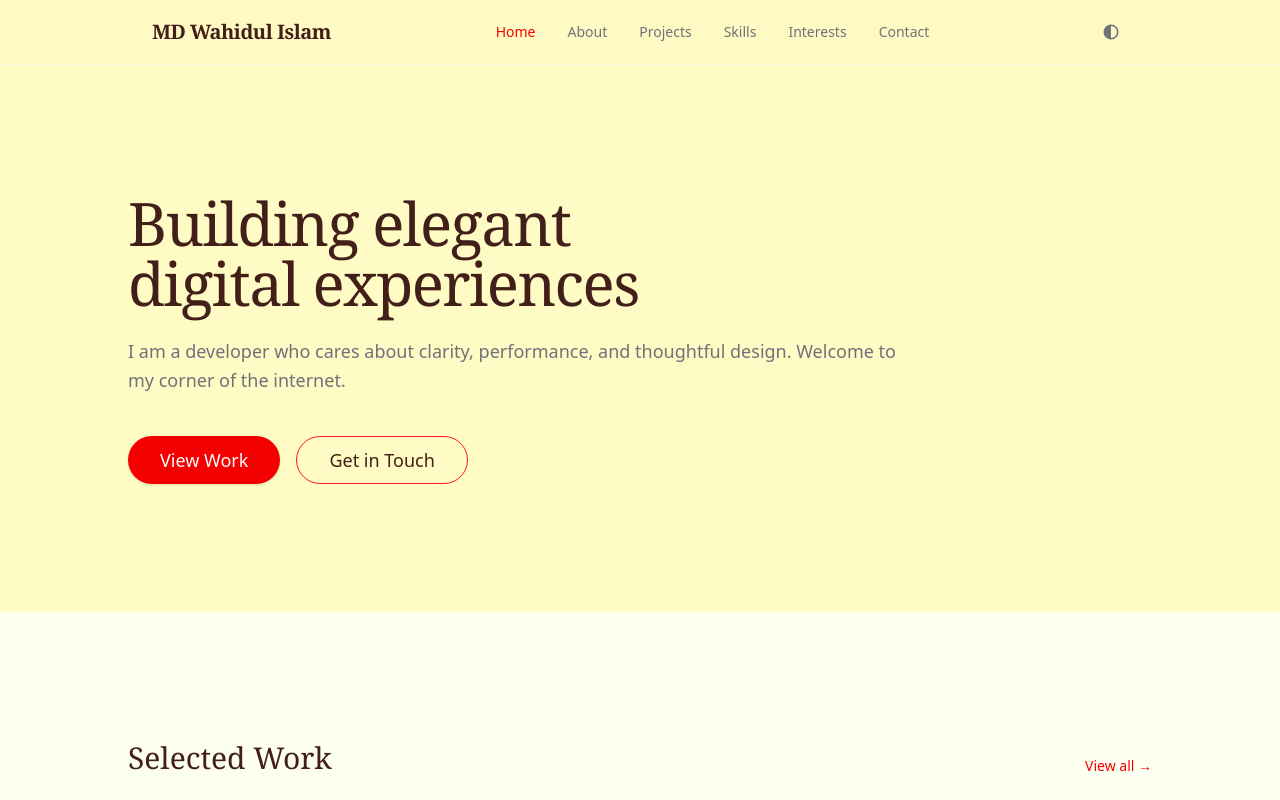
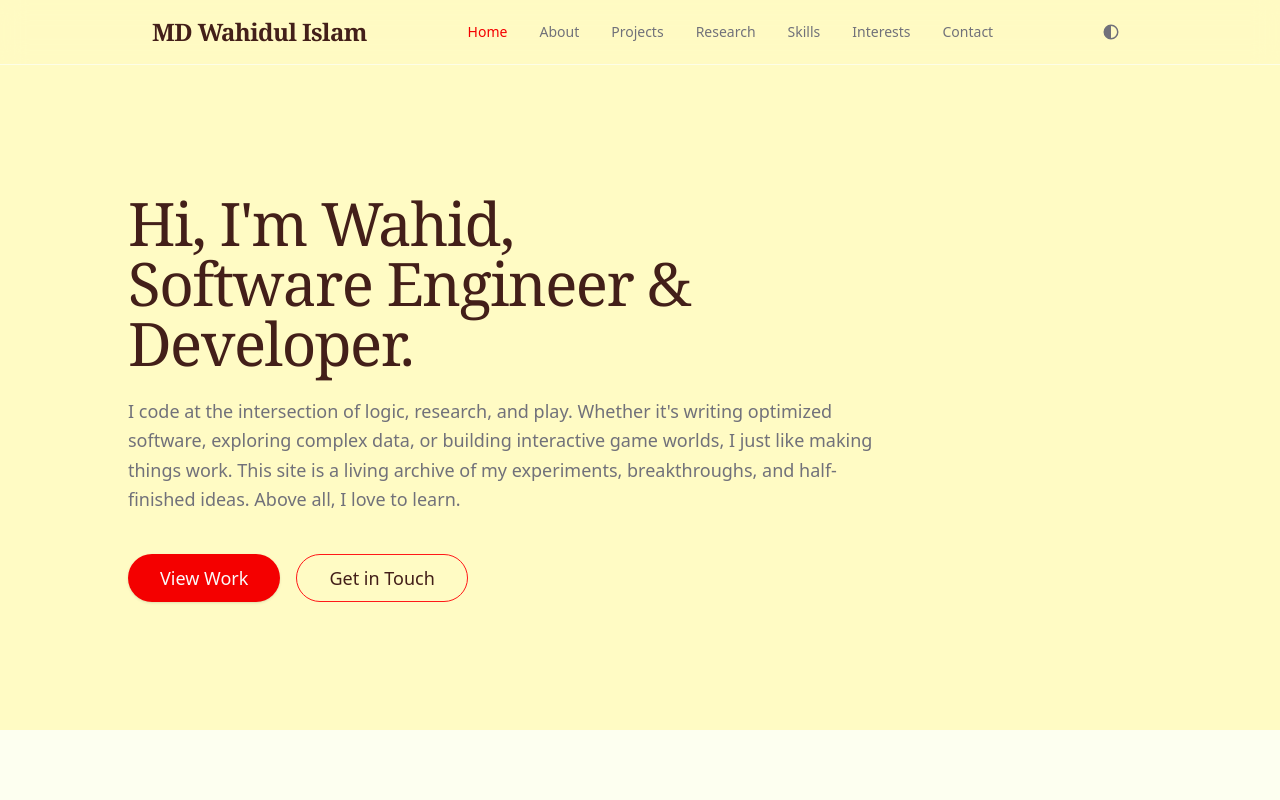
Before and after one commit to Stray3rdBorn/Portfolio-2026, a Next.js app in the folder portfolio/: page / in a window 1280 px wide. Shown: the top 800 px of the page. Built offline with nearby package versions, Linux system fonts and the light colour scheme.

Commit message:
Update information

```diff
--- a/portfolio/app/page.tsx
+++ b/portfolio/app/page.tsx
@@ -12,12 +12,15 @@ export default function HomePage() {
       <Section className="pt-32 pb-20">
         <div className="max-w-3xl">
           <h1 className="font-serif text-5xl md:text-6xl font-medium tracking-tight text-text">
-            Building elegant <br />
-            digital experiences
+            Hi, I'm Wahid, <br />
+            Software Engineer & Developer.
           </h1>
           <p className="mt-6 text-lg text-muted leading-relaxed">
-            I am a developer who cares about clarity, performance, and
-            thoughtful design. Welcome to my corner of the internet.
+            I code at the intersection of logic, research, and play. Whether
+            it's writing optimized software, exploring complex data, or building
+            interactive game worlds, I just like making things work. This site
+            is a living archive of my experiments, breakthroughs, and
+            half-finished ideas. Above all, I love to learn.
           </p>
           <div className="mt-10 flex flex-wrap gap-4">
             <Link href="/projects">
--- a/portfolio/components/layout/Footer.tsx
+++ b/portfolio/components/layout/Footer.tsx
@@ -7,7 +7,7 @@ export function Footer() {
     <footer className="border-t border-surface bg-bg">
       <div className="mx-auto flex max-w-5xl flex-col items-center justify-between gap-4 px-6 py-10 md:flex-row">
         <p className="text-sm text-muted">
-          © {currentYear} Your Name. All rights reserved.
+          © {currentYear} MD Wahidul Islam | All rights reserved.
         </p>
 
         <div className="flex gap-6">
--- a/portfolio/components/layout/Header.tsx
+++ b/portfolio/components/layout/Header.tsx
@@ -10,6 +10,7 @@ const navItems = [
   { href: "/", label: "Home" },
   { href: "/about", label: "About" },
   { href: "/projects", label: "Projects" },
+  { href: "/research", label: "Research" },
   { href: "/skills", label: "Skills" },
   { href: "/interests", label: "Interests" },
   { href: "/contact", label: "Contact" },
@@ -29,7 +30,7 @@ export function Header() {
         {/* Logo / Name */}
         <Link
           href="/"
-          className="font-serif text-xl font-semibold tracking-tight text-text"
+          className="font-serif text-2xl font-semibold tracking-tight text-text"
         >
           MD Wahidul Islam
         </Link>
```
Also changed, not shown: portfolio/app/research/research.tsx (added).
